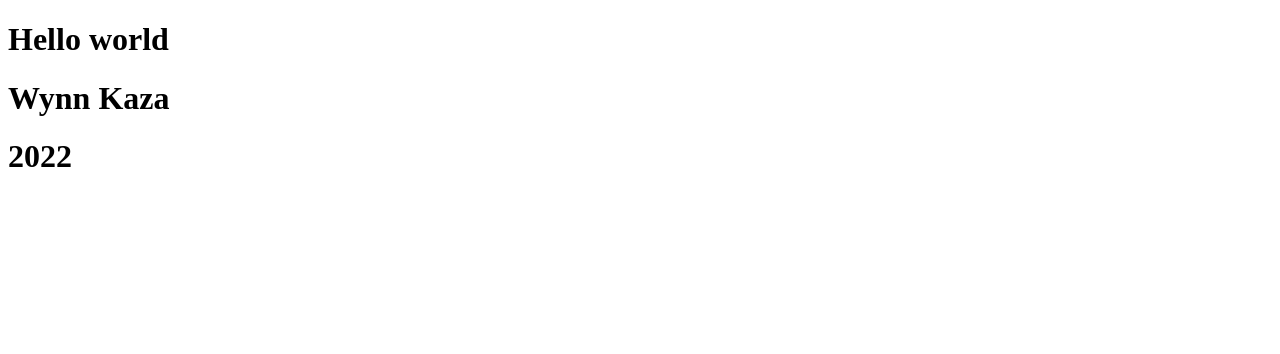
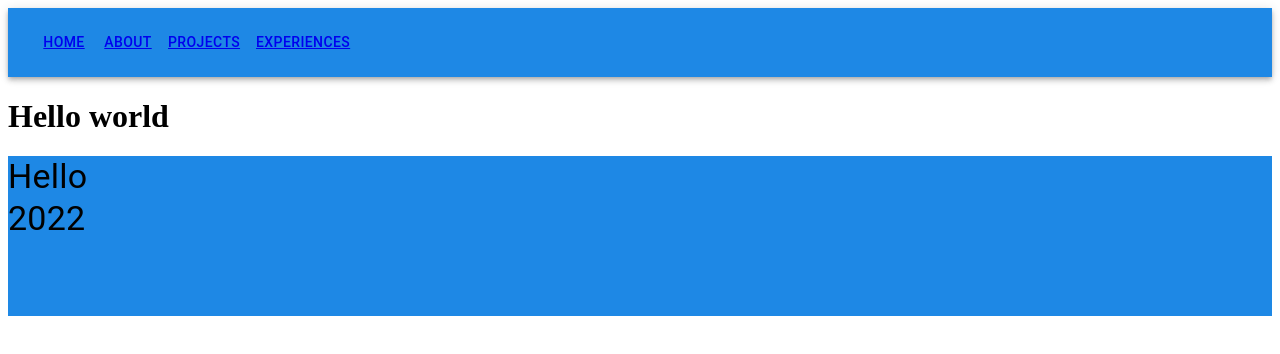
Before and after one commit to Fazanza/Profile, a React (Create React App) app: page / in a window 1280 px wide. Shown: the top 354 px of the page. Built offline with nearby package versions, Linux system fonts and the light colour scheme.

Commit message:
working on navigation bar

```diff
--- a/package.json
+++ b/package.json
@@ -5,6 +5,7 @@
   "dependencies": {
     "@emotion/react": "^11.9.0",
     "@emotion/styled": "^11.8.1",
+    "@mui/icons-material": "^5.6.1",
     "@mui/material": "^5.6.1",
     "@testing-library/user-event": "^13.5.0",
     "react": "^18.0.0",
--- a/src/App.js
+++ b/src/App.js
@@ -4,9 +4,11 @@ import About from './components/About';
 import Experiences from './components/Experiences';
 import Projects from './components/Projects';
 import Home from './components/Home';
+import Navbar from './components/Navbar';
 
 const App = () => (
   <>
+    <Navbar />
     <Routes>
       <Route path="/" element={<Home />} />
       <Route path="/experiences" element={<Experiences />} />
--- /dev/null
+++ b/src/assests/data/navigation.js
@@ -0,0 +1,20 @@
+const navigation = [
+  {
+    title: 'Home',
+    link: '/',
+  },
+  {
+    title: 'About',
+    link: '/about',
+  },
+  {
+    title: 'Projects',
+    link: '/projects',
+  },
+  {
+    title: 'Experiences',
+    link: '/experiences',
+  },
+];
+
+export default navigation;
--- a/src/assests/data/projects.js
+++ b/src/assests/data/projects.js
@@ -2,7 +2,7 @@ const projects = [
   {
     title: 'Website',
     data: 'April 2022',
-    img: '../../assests/images/website.jfif',
+    img: '/images/website.jfif',
     alt: 'picture of clouds',
     content: 'Personal portfolio website developed using React',
     important: 'true',
--- /dev/null
+++ b/src/components/About.js
@@ -0,0 +1,5 @@
+const About = () => (
+  <div>ABOUT ME!!!</div>
+);
+
+export default About;
--- a/src/components/Footer.js
+++ b/src/components/Footer.js
@@ -1,8 +1,15 @@
+import { Typography } from '@mui/material';
+import Box from '@mui/material/Box';
+
 const Footer = () => (
-  <>
-    <h1>Wynn Kaza</h1>
-    <h1>2022</h1>
-  </>
+  <Box sx={{ bgcolor: 'primary.main', height: '20vh' }}>
+    <Typography variant="h4" component="div">
+      Hello
+    </Typography>
+    <Typography variant="h4" component="div">
+      2022
+    </Typography>
+  </Box>
 );
 
 export default Footer;
--- a/src/components/Navbar.js
+++ b/src/components/Navbar.js
@@ -0,0 +1,91 @@
+import { useState } from 'react';
+import AppBar from '@mui/material/AppBar';
+import Box from '@mui/material/Box';
+import Toolbar from '@mui/material/Toolbar';
+import IconButton from '@mui/material/IconButton';
+import Typography from '@mui/material/Typography';
+import Menu from '@mui/material/Menu';
+import MenuIcon from '@mui/icons-material/Menu';
+import Container from '@mui/material/Container';
+import Button from '@mui/material/Button';
+import MenuItem from '@mui/material/MenuItem';
+import { Link } from 'react-router-dom';
+import navigation from '../assests/data/navigation';
+
+const Navbar = () => {
+  const [navSize, setNavSize] = useState(null);
+
+  const handleOpenNavMenu = (event) => {
+    setNavSize(event.currentTarget);
+  };
+
+  const handleCloseNavMenu = () => {
+    setNavSize(null);
+  };
+
+  return (
+    <AppBar position="static">
+      <Container maxWidth="xl">
+        <Toolbar disableGutters>
+          <Box sx={{ flexGrow: 1, display: { xs: 'flex', md: 'none' } }}>
+            <IconButton
+              size="large"
+              aria-label="account of current user"
+              aria-controls="menu-appbar"
+              aria-haspopup="true"
+              onClick={handleOpenNavMenu}
+              color="inherit"
+            >
+              <MenuIcon />
+            </IconButton>
+            <Menu
+              id="home-menu"
+              anchorEl={navSize}
+              anchorOrigin={{
+                vertical: 'bottom',
+                horizontal: 'left',
+              }}
+              keepMounted
+              transformOrigin={{
+                vertical: 'top',
+                horizontal: 'left',
+              }}
+              open={Boolean(navSize)}
+              onClose={handleCloseNavMenu}
+              sx={{
+                display: { xs: 'block', md: 'none' },
+              }}
+            >
+              {navigation.map((page) => (
+                <MenuItem key={page.title} onClick={handleCloseNavMenu}>
+                  <Link to={page.link}>{page.title}</Link>
+                </MenuItem>
+              ))}
+            </Menu>
+          </Box>
+          <Typography
+            variant="h6"
+            noWrap
+            component="div"
+            sx={{ flexGrow: 1, display: { xs: 'flex', md: 'none' } }}
+          >
+            Wynn Kaza
+          </Typography>
+          <Box sx={{ flexGrow: 1, display: { xs: 'none', md: 'flex' } }}>
+            {navigation.map((page) => (
+              <Button
+                key={page.title}
+                onClick={handleCloseNavMenu}
+                sx={{ my: 2, color: 'white', display: 'block' }}
+              >
+                <Link to={page.link}>{page.title}</Link>
+              </Button>
+            ))}
+          </Box>
+        </Toolbar>
+      </Container>
+    </AppBar>
+  );
+};
+
+export default Navbar;
--- a/src/components/ProjectCard.js
+++ b/src/components/ProjectCard.js
@@ -4,14 +4,15 @@ import CardContent from '@mui/material/CardContent';
 import CardMedia from '@mui/material/CardMedia';
 import Typography from '@mui/material/Typography';
 import { CardActionArea } from '@mui/material';
+import CardActions from '@mui/material/CardActions';
 
 const ProjectCard = ({
-  image, alt, title, content,
+  image, alt, title, content, date, link,
 }) => (
   <Card sx={{ maxWidth: 345 }} variant="outlined">
-    <CardActionArea>
+    <CardActionArea target="_blank" href={link}>
       <CardMedia
-        components="img"
+        component="img"
         height="140"
         image={image}
         alt={alt}
@@ -19,12 +20,16 @@ const ProjectCard = ({
       <CardContent>
         <Typography gutterBottom variant="h5" component="div">
           {title}
+          {date}
         </Typography>
         <Typography variant="body2" color="text.seconday">
           {content}
         </Typography>
       </CardContent>
     </CardActionArea>
+    <CardActions>
+      <a href={link} target="_blank" rel="noopener noreferrer">Github</a>
+    </CardActions>
   </Card>
 );
 
--- a/src/components/Projects.js
+++ b/src/components/Projects.js
@@ -8,6 +8,8 @@ const Projects = () => (
       alt={project.alt}
       title={project.title}
       content={project.content}
+      date={project.data}
+      link={project.links}
     />
   ))
 );
--- a/src/index.js
+++ b/src/index.js
@@ -1,11 +1,15 @@
 import React from 'react';
 import ReactDOM from 'react-dom/client';
 import { BrowserRouter as Router } from 'react-router-dom';
+import { ThemeProvider } from '@mui/material/styles';
 import App from './App';
+import theme from './theme';
 
 const root = ReactDOM.createRoot(document.getElementById('root'));
 root.render(
-  <Router>
-    <App />
-  </Router>,
+  <ThemeProvider theme={theme}>
+    <Router>
+      <App />
+    </Router>
+  </ThemeProvider>,
 );
--- /dev/null
+++ b/src/theme.js
@@ -0,0 +1,15 @@
+import { createTheme } from '@mui/material/styles';
+import { blue } from '@mui/material/colors';
+
+const theme = createTheme({
+  palette: {
+    primary: {
+      main: blue[600],
+    },
+    secondary: {
+      main: '#11cb5f',
+    },
+  },
+});
+
+export default theme;
```
Also changed, not shown: 1 other file (tests, documents, lock files or other folders).
